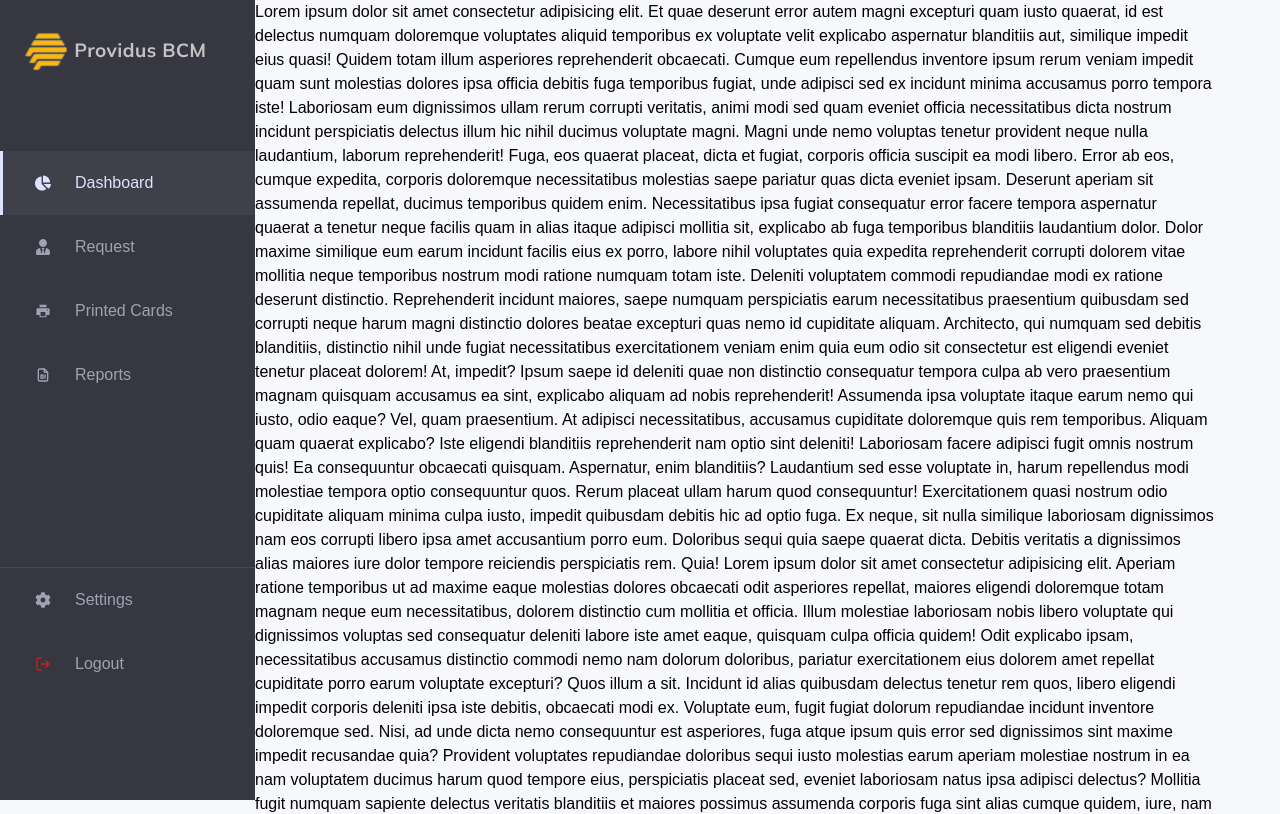
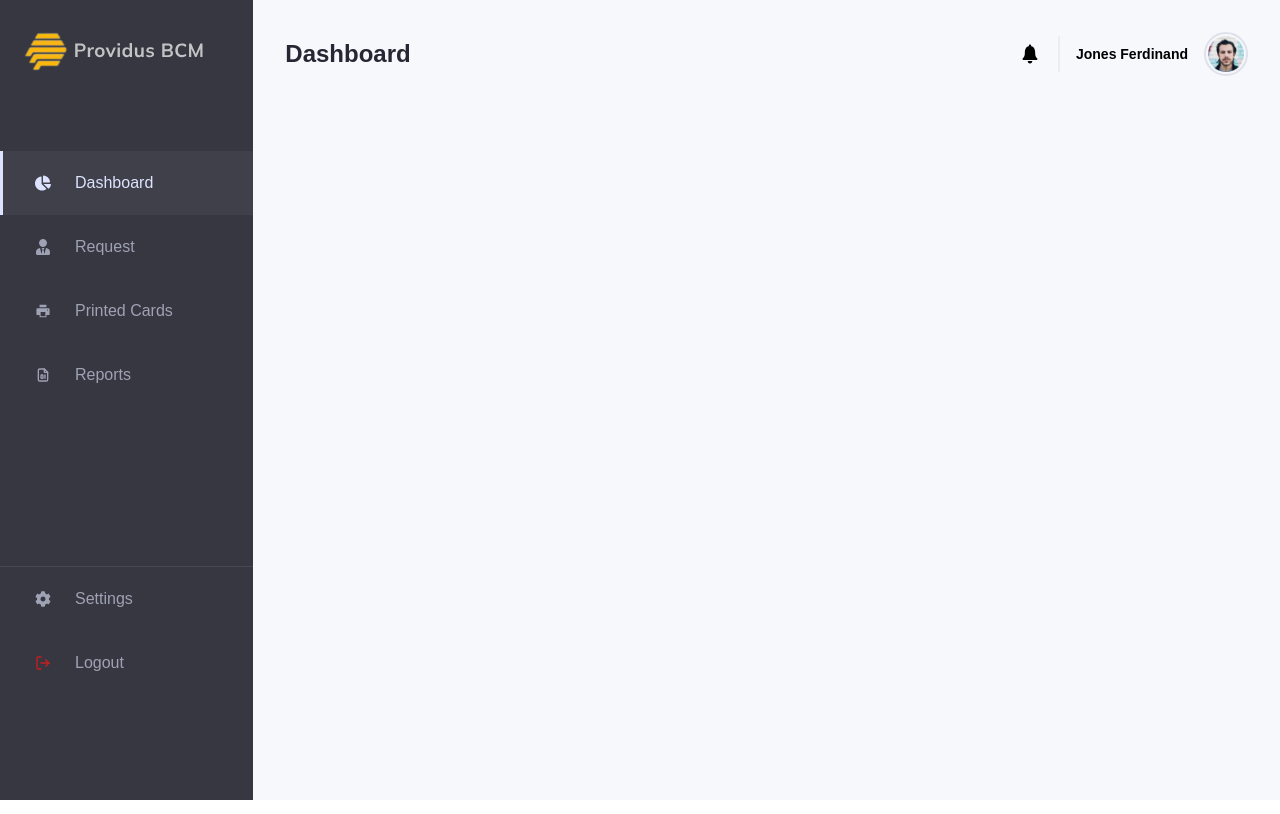
Before and after one commit to stephen-gift/Provi, a React (Create React App) app: page /ic-dashboard in a window 1280 px wide. Shown: the top 814 px of the page. Built offline with nearby package versions, Linux system fonts and the light colour scheme.

Commit message:
Top bar done

```diff
--- a/src/pages/ICDashboard/ICDashboard.js
+++ b/src/pages/ICDashboard/ICDashboard.js
@@ -1,22 +1,25 @@
 import React from "react";
 import { NavLink } from "react-router-dom";
 import logo from "../../assets/sidelogo.svg";
+import userImg from "../../assets/_header.png";
 import { FaChartPie, FaCog, FaUserTie } from "react-icons/fa";
 import { AiFillPrinter } from "react-icons/ai";
 import { TbFileDigit } from "react-icons/tb";
 import { FiLogOut } from "react-icons/fi";
+import { IoIosNotifications } from "react-icons/io";
 
 function ICDashboard() {
   return (
     <div className="w-full min-h-screen bg-bggray flex relative">
       {/* Sidebar */}
-      <div className="bg-siblack w-1/4 max-w-[255px] h-screen sticky top-0 overflow-y-auto no-scrollbar">
+      {/* overflow-y-auto no-scrollbar */}
+      <div className="bg-siblack w-1/4 min-w-[200px] max-w-[255px] h-screen sticky top-0">
         <div className="py-8 px-6 pr-12 w-full select-none">
           <img className="w-full" src={logo} alt="Logo" />
         </div>
 
         {/* Nav Container */}
-        <div className="py-12 flex flex-col h-full overflow-y- scroll-">
+        <div className="py-12 flex flex-col h-full">
           {/* Main Navs */}
           <nav>
             <ul>
@@ -68,96 +71,35 @@ function ICDashboard() {
       </div>
 
       {/* Body */}
-      <div className="w-3/4 ml-asuto ">
-        Lorem ipsum dolor sit amet consectetur adipisicing elit. Et quae
-        deserunt error autem magni excepturi quam iusto quaerat, id est delectus
-        numquam doloremque voluptates aliquid temporibus ex voluptate velit
-        explicabo aspernatur blanditiis aut, similique impedit eius quasi!
-        Quidem totam illum asperiores reprehenderit obcaecati. Cumque eum
-        repellendus inventore ipsum rerum veniam impedit quam sunt molestias
-        dolores ipsa officia debitis fuga temporibus fugiat, unde adipisci sed
-        ex incidunt minima accusamus porro tempora iste! Laboriosam eum
-        dignissimos ullam rerum corrupti veritatis, animi modi sed quam eveniet
-        officia necessitatibus dicta nostrum incidunt perspiciatis delectus
-        illum hic nihil ducimus voluptate magni. Magni unde nemo voluptas
-        tenetur provident neque nulla laudantium, laborum reprehenderit! Fuga,
-        eos quaerat placeat, dicta et fugiat, corporis officia suscipit ea modi
-        libero. Error ab eos, cumque expedita, corporis doloremque
-        necessitatibus molestias saepe pariatur quas dicta eveniet ipsam.
-        Deserunt aperiam sit assumenda repellat, ducimus temporibus quidem enim.
-        Necessitatibus ipsa fugiat consequatur error facere tempora aspernatur
-        quaerat a tenetur neque facilis quam in alias itaque adipisci mollitia
-        sit, explicabo ab fuga temporibus blanditiis laudantium dolor. Dolor
-        maxime similique eum earum incidunt facilis eius ex porro, labore nihil
-        voluptates quia expedita reprehenderit corrupti dolorem vitae mollitia
-        neque temporibus nostrum modi ratione numquam totam iste. Deleniti
-        voluptatem commodi repudiandae modi ex ratione deserunt distinctio.
-        Reprehenderit incidunt maiores, saepe numquam perspiciatis earum
-        necessitatibus praesentium quibusdam sed corrupti neque harum magni
-        distinctio dolores beatae excepturi quas nemo id cupiditate aliquam.
-        Architecto, qui numquam sed debitis blanditiis, distinctio nihil unde
-        fugiat necessitatibus exercitationem veniam enim quia eum odio sit
-        consectetur est eligendi eveniet tenetur placeat dolorem! At, impedit?
-        Ipsum saepe id deleniti quae non distinctio consequatur tempora culpa ab
-        vero praesentium magnam quisquam accusamus ea sint, explicabo aliquam ad
-        nobis reprehenderit! Assumenda ipsa voluptate itaque earum nemo qui
-        iusto, odio eaque? Vel, quam praesentium. At adipisci necessitatibus,
-        accusamus cupiditate doloremque quis rem temporibus. Aliquam quam
-        quaerat explicabo? Iste eligendi blanditiis reprehenderit nam optio sint
-        deleniti! Laboriosam facere adipisci fugit omnis nostrum quis! Ea
-        consequuntur obcaecati quisquam. Aspernatur, enim blanditiis? Laudantium
-        sed esse voluptate in, harum repellendus modi molestiae tempora optio
-        consequuntur quos. Rerum placeat ullam harum quod consequuntur!
-        Exercitationem quasi nostrum odio cupiditate aliquam minima culpa iusto,
-        impedit quibusdam debitis hic ad optio fuga. Ex neque, sit nulla
-        similique laboriosam dignissimos nam eos corrupti libero ipsa amet
-        accusantium porro eum. Doloribus sequi quia saepe quaerat dicta. Debitis
-        veritatis a dignissimos alias maiores iure dolor tempore reiciendis
-        perspiciatis rem. Quia! Lorem ipsum dolor sit amet consectetur
-        adipisicing elit. Aperiam ratione temporibus ut ad maxime eaque
-        molestias dolores obcaecati odit asperiores repellat, maiores eligendi
-        doloremque totam magnam neque eum necessitatibus, dolorem distinctio cum
-        mollitia et officia. Illum molestiae laboriosam nobis libero voluptate
-        qui dignissimos voluptas sed consequatur deleniti labore iste amet
-        eaque, quisquam culpa officia quidem! Odit explicabo ipsam,
-        necessitatibus accusamus distinctio commodi nemo nam dolorum doloribus,
-        pariatur exercitationem eius dolorem amet repellat cupiditate porro
-        earum voluptate excepturi? Quos illum a sit. Incidunt id alias quibusdam
-        delectus tenetur rem quos, libero eligendi impedit corporis deleniti
-        ipsa iste debitis, obcaecati modi ex. Voluptate eum, fugit fugiat
-        dolorum repudiandae incidunt inventore doloremque sed. Nisi, ad unde
-        dicta nemo consequuntur est asperiores, fuga atque ipsum quis error sed
-        dignissimos sint maxime impedit recusandae quia? Provident voluptates
-        repudiandae doloribus sequi iusto molestias earum aperiam molestiae
-        nostrum in ea nam voluptatem ducimus harum quod tempore eius,
-        perspiciatis placeat sed, eveniet laboriosam natus ipsa adipisci
-        delectus? Mollitia fugit numquam sapiente delectus veritatis blanditiis
-        et maiores possimus assumenda corporis fuga sint alias cumque quidem,
-        iure, nam sequi earum pariatur deserunt molestias dignissimos est
-        obcaecati quasi expedita. Cupiditate quidem nihil repudiandae nesciunt
-        delectus vero saepe, quod corrupti, deserunt, doloribus sapiente dolorem
-        suscipit molestiae modi velit harum ratione ad aperiam placeat id!
-        Excepturi, fugit, quam voluptatem rerum quasi sequi tempora perferendis
-        earum ex est accusamus culpa facilis cum quisquam quidem eveniet?
-        Similique molestiae aperiam iure non ut totam officia provident quas
-        architecto optio placeat explicabo eligendi saepe animi rem itaque,
-        laboriosam asperiores obcaecati dolorum cum blanditiis beatae! Dolor quo
-        excepturi fuga architecto animi tenetur atque unde officiis aliquam
-        minus? Vel minima enim magnam earum? Consectetur excepturi reiciendis
-        repellat veniam ullam molestiae vero? Eaque alias distinctio tenetur
-        dolores, velit exercitationem blanditiis est, mollitia possimus officiis
-        pariatur modi excepturi aperiam deleniti voluptatibus optio ad, saepe
-        autem adipisci? Ea odio tenetur facilis eius, vel mollitia aliquam
-        magnam maiores? Soluta veniam dignissimos laboriosam exercitationem
-        debitis harum consectetur ipsa iusto dolores labore modi fugit suscipit,
-        beatae incidunt voluptatem asperiores molestiae? Labore, voluptatibus!
-        Vero recusandae quia impedit ducimus nostrum deserunt dicta fugiat modi
-        ipsum magni doloremque incidunt dolorum fugit corrupti mollitia quos
-        necessitatibus accusamus, cupiditate repellendus. Placeat recusandae
-        velit error ex corrupti voluptas voluptate dicta, cupiditate at itaque
-        repellendus provident facere molestiae voluptatem incidunt voluptates
-        asperiores qui hic ipsam saepe. Unde odio vel ipsum. Aliquam sunt saepe
-        rerum aliquid incidunt laborum assumenda ullam sed mollitia magni.
+      <div className="w-full p-8 ">
+        {/* Top bar */}
+        <div className="flex items-center justify-between">
+          {/* Page Title */}
+          <h1 className="text-2xl font-bold text-lblack">Dashboard</h1>
+
+          {/* TopLeft Bar */}
+          <div className="flex items-center gap-4">
+            {/* Notification */}
+            <div>
+              <IoIosNotifications className="text-2xl" />
+            </div>
+
+            {/* User Info */}
+            <div className="flex items-center gap-4">
+              <h4 className="text-sm font-semibold border-l-2 border-l-grayScale border-opacity-50 pl-4 py-2">
+                Jones Ferdinand
+              </h4>
+
+              <div className="h-11 w-11 rounded-full overflow-hidden border-2 p-0.5 border-grayScale">
+                <img src={userImg} alt="Jones Ferdinand" className="w-full" />
+              </div>
+            </div>
+          </div>
+        </div>
+
+        {/* Stats Cards */}
+
+        {/* Table */}
       </div>
     </div>
   );
```
